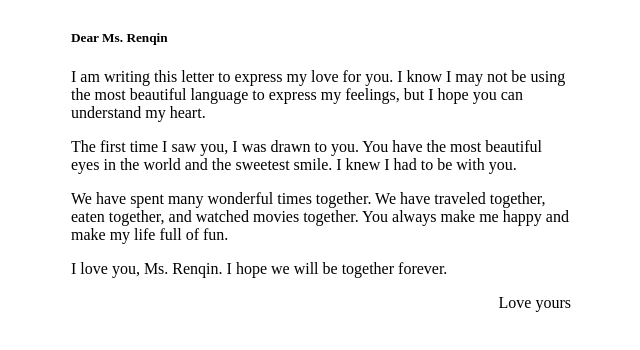
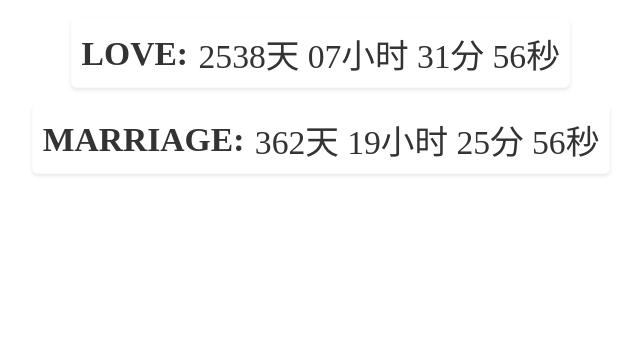
Before and after one commit to xj168/index, a plain HTML site: page index.html in a window 1280 px wide. Shown: the whole page, without its empty margins (319-959 px from the left). Drawn offline with Linux system fonts and the light colour scheme.

Commit message:
更新一些内容

```diff
--- /dev/null
+++ b/css/index.css
@@ -0,0 +1,33 @@
+*{
+	margin: 0;
+	padding: 0;
+}
+.countdown-container {
+    display: flex;
+    align-items: center;
+    justify-content: space-between;
+    margin: 20px auto;
+    width: fit-content;
+    padding: 10px;
+    border-radius: 5px;
+    box-shadow: 0 2px 4px rgba(0, 0, 0, 0.1);
+    animation: pulse 2s infinite alternate;
+	font-size: 2em;
+	color: #333;
+
+}
+
+.countdown-label {
+    margin-right: 10px;
+	font-weight: bold;
+}
+
+.countdown-time {
+    transition: color 0.3s ease-in-out;
+}
+
+@keyframes pulse {
+    0% { transform: scale(1); }
+    50% { transform: scale(1.05); }
+    100% { transform: scale(1); }
+}
--- a/index.html
+++ b/index.html
@@ -1,36 +1,21 @@
 <!DOCTYPE html>
 <html lang="en">
+<head>
+    <meta charset="UTF-8">
+    <meta name="viewport" content="width=device-width, initial-scale=1.0">
+    <title>XJ♥LRQ</title>
+    <link rel="stylesheet" href="./css/index.css">
+</head>
+<body>
+    <div class="countdown-container">
+        <div class="countdown-label">LOVE:</div>
+        <div id="LOVE" class="countdown-time"></div>
+    </div>
+	<div class="countdown-container">
+        <div class="countdown-label">MARRIAGE:</div>
+        <div id="MARRIAGE" class="countdown-time"></div>
+    </div>
 
-<head>
-	<meta charset="UTF-8">
-	<meta name="viewport" content="width=device-width, initial-scale=1.0">
-	<title>LRQ♥XJ</title>
-	<style>
-		body{
-			display: flex;
-			align-self: center;
-			justify-content: center;
-		}
-		div{
-
-			width: 80%;
-			max-width: 500px;
-		}
-	</style>
-</head>
-
-<body>
-	<div>
-		<h5> Dear Ms. Renqin</h5>
-		<p>I am writing this letter to express my love for you. I know I may not be using the most beautiful language to
-			express my feelings, but I hope you can understand my heart.</p>
-		<p> The first time I saw you, I was drawn to you. You have the most beautiful eyes in the world and the sweetest
-			smile. I knew I had to be with you.</p>
-		<p>We have spent many wonderful times together. We have traveled together, eaten together, and watched movies
-			together. You always make me happy and make my life full of fun.</p>
-		<p>I love you, Ms. Renqin. I hope we will be together forever.</p>
-		<p style="text-align: right;">Love yours</p>
-	</div>
+    <script src="./js/index.js"></script>
 </body>
-
 </html>
--- /dev/null
+++ b/js/index.js
@@ -0,0 +1,33 @@
+document.addEventListener('DOMContentLoaded', function () {
+
+    // 倒计时目标时间，格式为YYYY-MM-DD HH:MM:SS
+    const LOVEDate = new Date("2017-02-11 00:00:00").getTime();
+    const MARRIAGEDate = new Date("2023-01-26 12:06:00").getTime();
+
+    function updateCountdown(elementId, targetDate) {
+        const now = new Date().getTime();
+        const distance =  now - targetDate;
+
+        let timeLeft = {};
+
+        if (distance > 0) {
+            timeLeft.days = Math.floor(distance / (1000 * 60 * 60 * 24));
+            timeLeft.hours = Math.floor((distance % (1000 * 60 * 60 * 24)) / (1000 * 60 * 60));
+            timeLeft.minutes = Math.floor((distance % (1000 * 60 * 60)) / (1000 * 60));
+            timeLeft.seconds = Math.floor((distance % (1000 * 60)) / 1000);
+			timeLeft.hours=timeLeft.hours<10?'0'+timeLeft.hours:timeLeft.hours;
+			timeLeft.minutes=timeLeft.minutes<10?'0'+timeLeft.minutes:timeLeft.minutes;
+			timeLeft.seconds=timeLeft.seconds<10?'0'+timeLeft.seconds:timeLeft.seconds;
+            document.getElementById(elementId).innerText = `${timeLeft.days}天 ${timeLeft.hours}小时 ${timeLeft.minutes}分 ${timeLeft.seconds}秒`;
+        } else {
+            clearInterval(countdownInterval);
+            document.getElementById(elementId).innerText = "Foever";
+            document.getElementById(elementId).style.color = 'red';
+        }
+    }
+
+    const countdownInterval = setInterval(function() {
+        updateCountdown('LOVE', LOVEDate);
+        updateCountdown('MARRIAGE', MARRIAGEDate);
+    }, 1000);
+});
```
